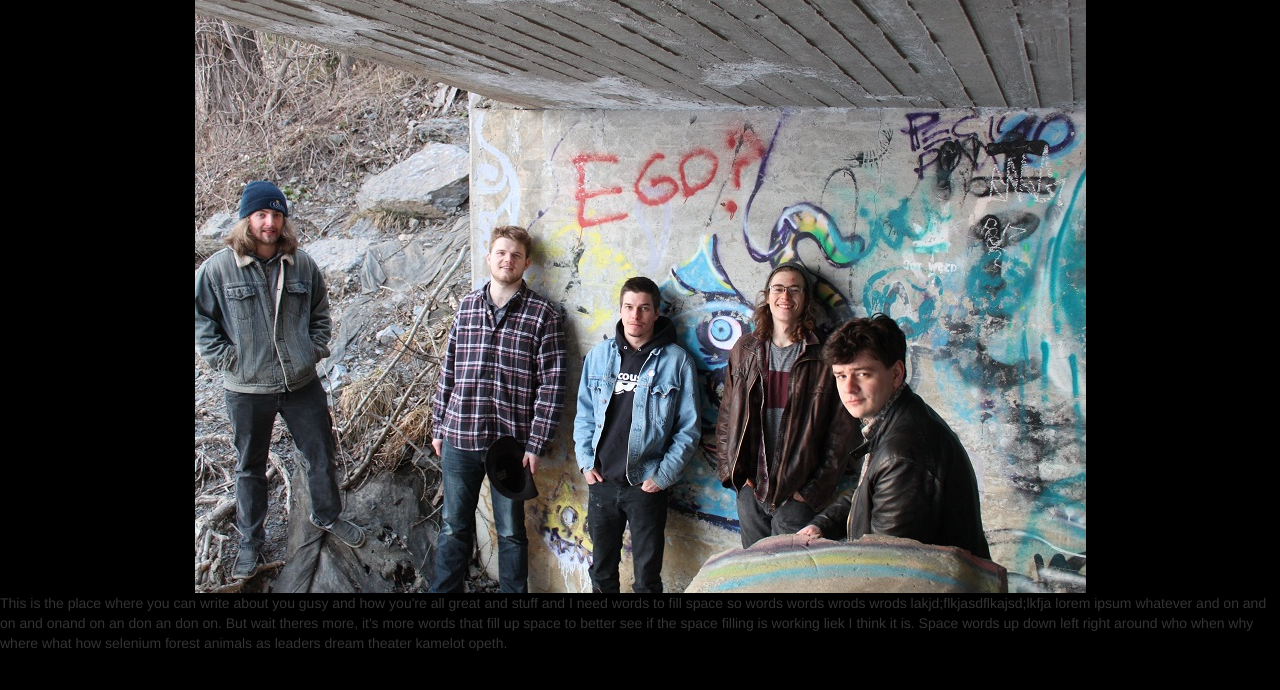
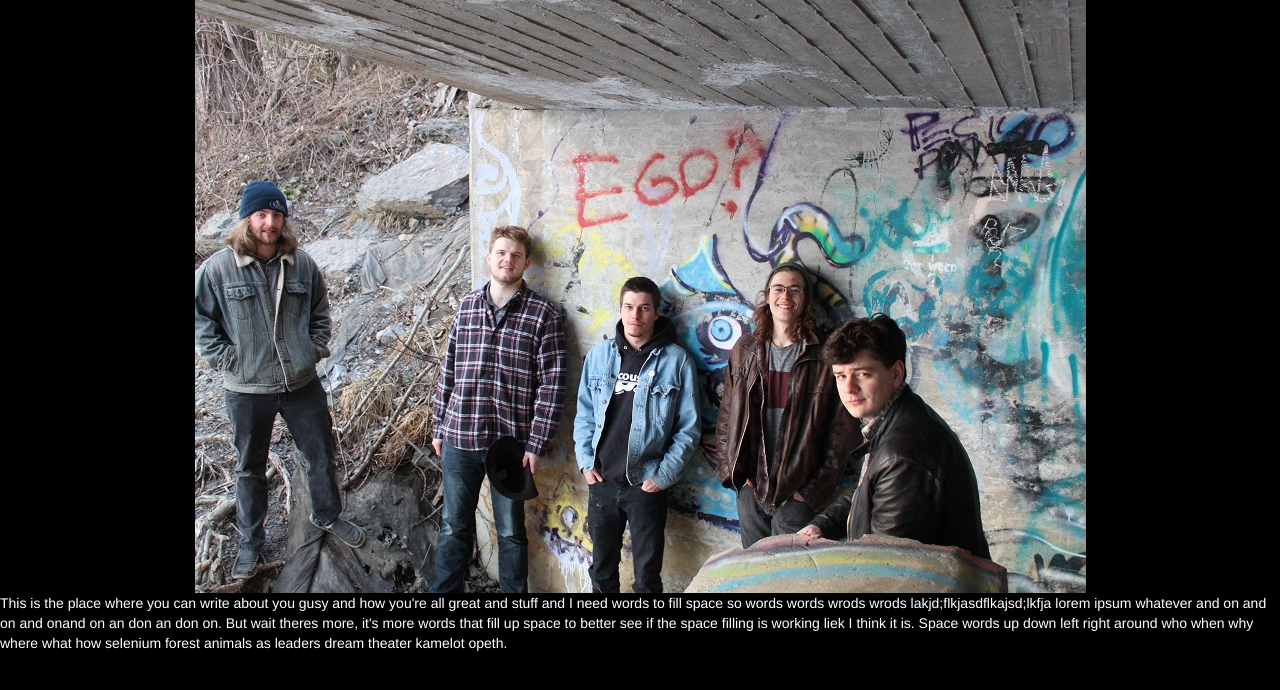
Before and after one commit to tomrdelhi/crimsoncay, a Django app: a page that uses ResumeSite/ResumeSite/templates/personalHistory.html in a window 1280 px wide. Shown: the part 72-762 px from the top of the page. Run offline with Django 3.2, Linux system fonts and the light colour scheme; some libraries are stand-ins or nearby versions.

Commit message:
figcaption fix

```diff
--- a/ResumeSite/ResumeSite/templates/personalHistory.html
+++ b/ResumeSite/ResumeSite/templates/personalHistory.html
@@ -36,6 +36,10 @@
       background-repeat:no-repeat;
       background-color: black;
     }
+
+    figcaption {
+      color: white;
+    }
     </style>
   	</head>
 
```
